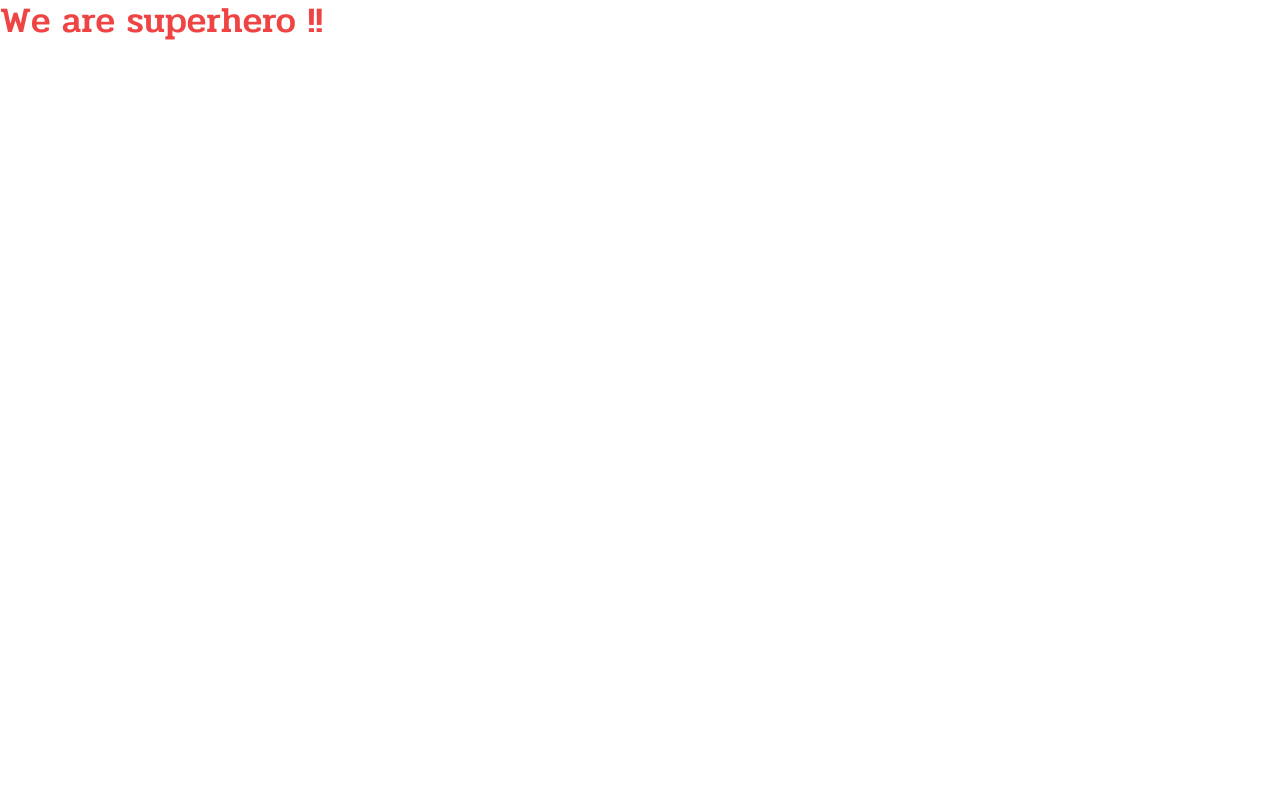
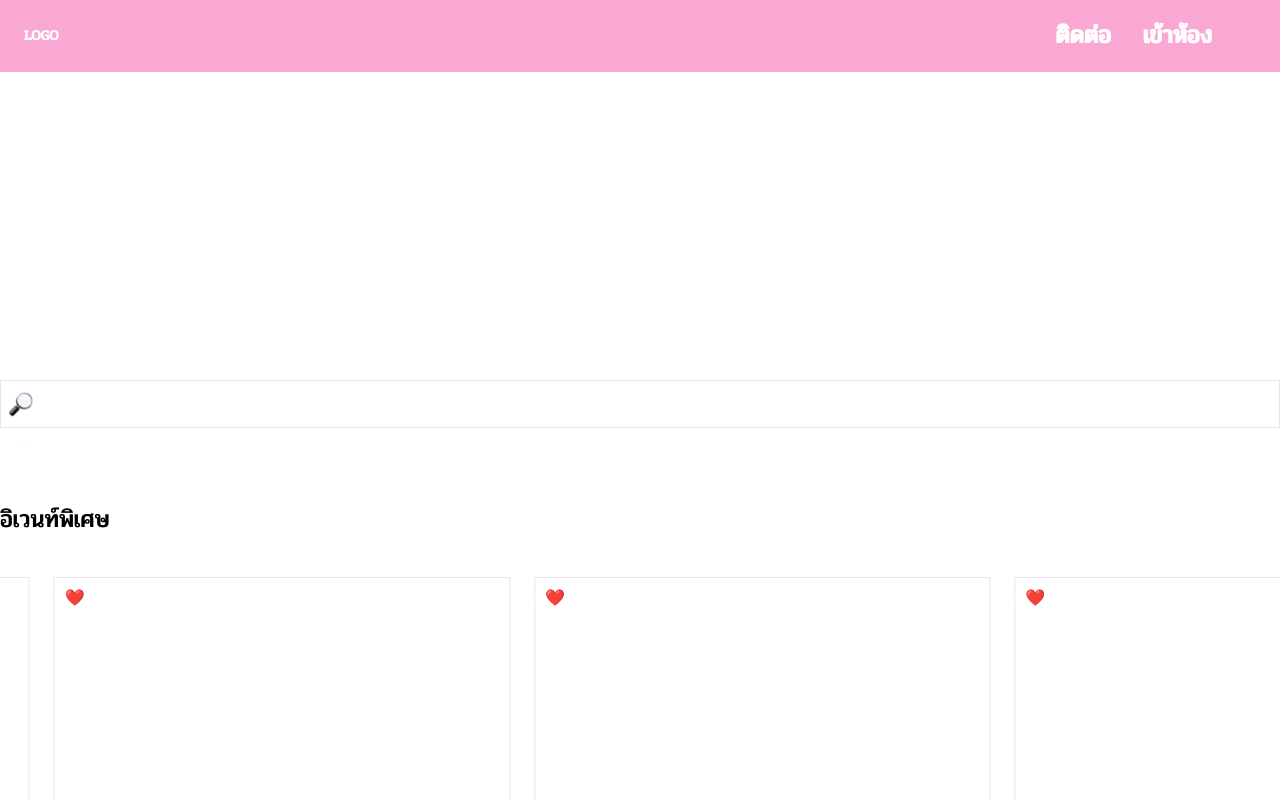
Before and after one commit to WebmasterCamp/ywc18-workshop-j, a Next.js app: page / in a window 1280 px wide. Shown: the top 800 px of the page. Built offline with nearby package versions, Linux system fonts and the light colour scheme.

Commit message:
Add home page

```diff
--- a/pages/index.tsx
+++ b/pages/index.tsx
@@ -1,7 +1,8 @@
 import type { NextPage } from "next";
+import HomePage from "../features/HomePage";
 
 const Home: NextPage = () => {
-  return <div className="text-4xl text-red-500">We are superhero !!</div>;
+  return <HomePage />;
 };
 
 export default Home;
```
